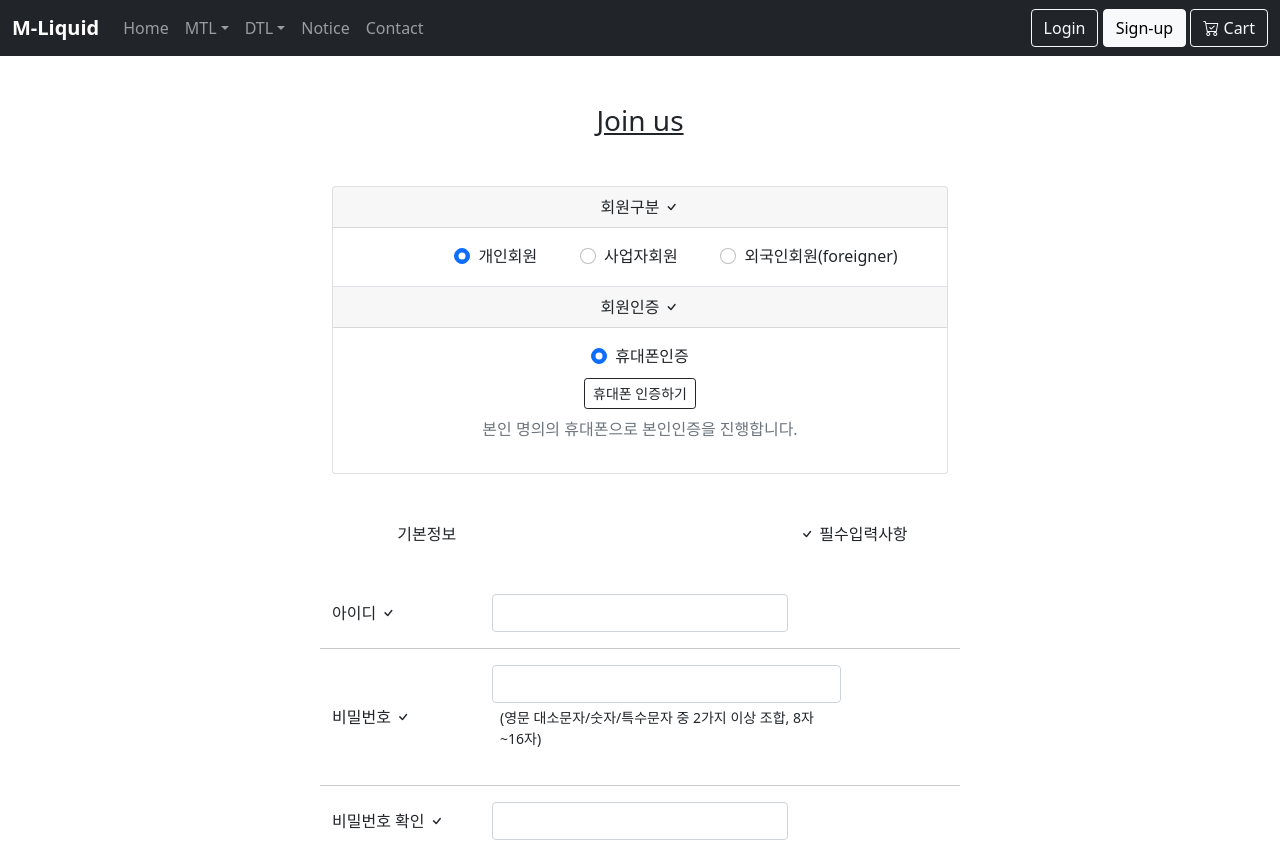
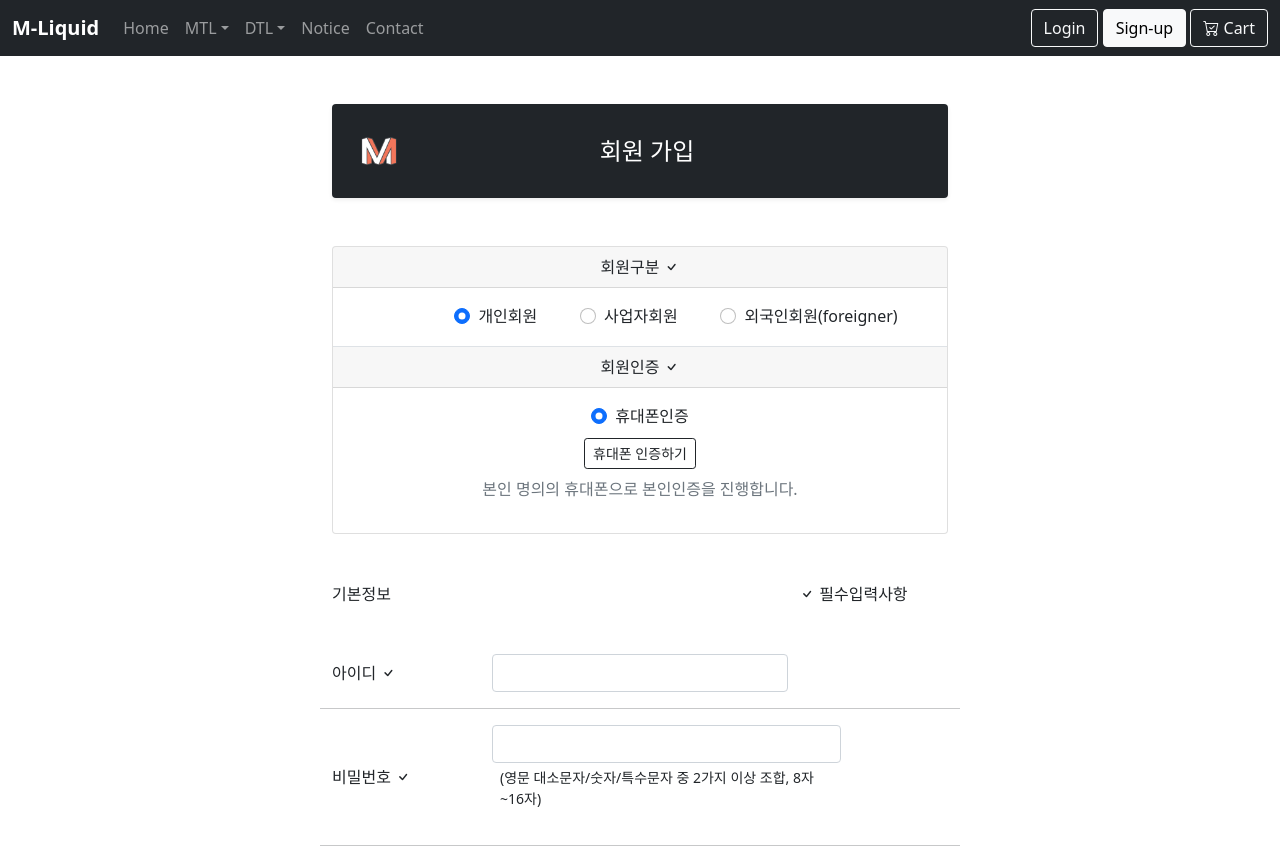
Before and after one commit to mxx-kor/e-liquid-shoppingmall, a website: page signUp.html in a window 1280 px wide. Shown: the top 849 px of the page. Drawn offline with nearby package versions, Linux system fonts and the light colour scheme.

Commit message:
put header

```diff
--- a/signUp.html
+++ b/signUp.html
@@ -110,8 +110,13 @@
     <!-- navbar end -->
     <!-- main begin -->
     <main class="container w-50 text-center">
-      <div class="row justify-content-center">
-        <h3 class="my-5 text-decoration-underline">Join us</h3>
+      <div
+        class="d-flex align-items-center p-3 my-5 text-white bg-dark rounded shadow-sm"
+      >
+        <img src="/pngwing.com.png" alt="logo" width="72" height="62" />
+        <div class="w-100 me-5">
+          <h1 class="h4 mb-0 lh-1">회원 가입</h1>
+        </div>
       </div>
       <div class="card text-center">
         <div class="card-header">
@@ -154,11 +159,11 @@
         </div>
       </div>
       <div class="row justify-content-between mt-5">
-        <div class="col-4">
+        <div class="col-4 text-start">
           기본정보
         </div>
         <div class="col-4">
-          <i class="bi bi-check"></i> 필수입력사항
+          <i class="bi bi-check text-end"></i> 필수입력사항
         </div>
       </div>
       <div class="row mt-5 text-start align-items-center">
```
